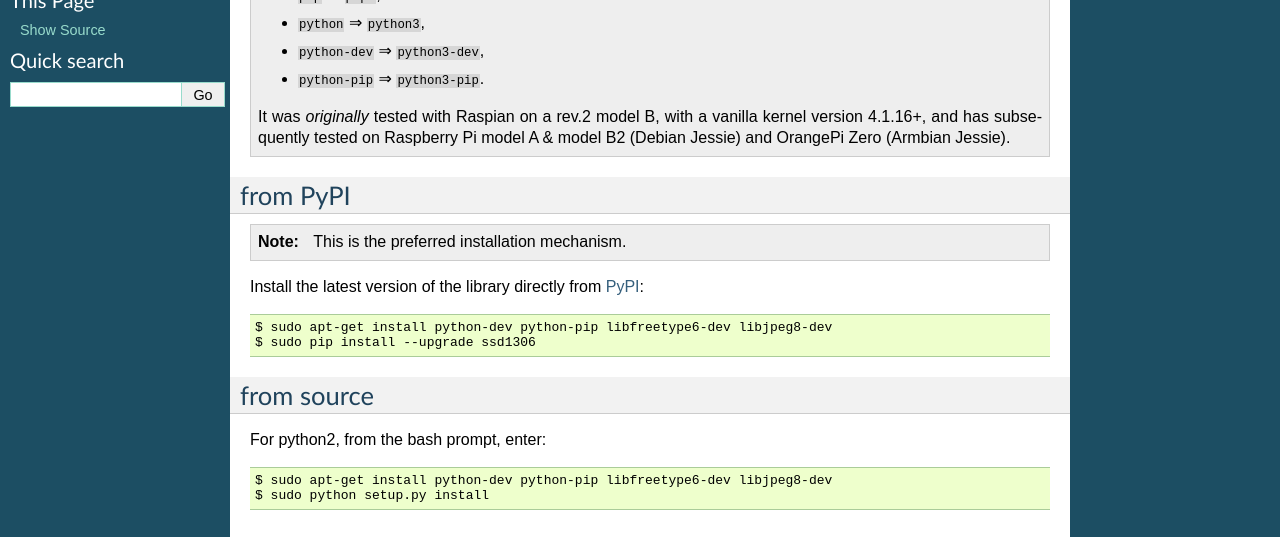
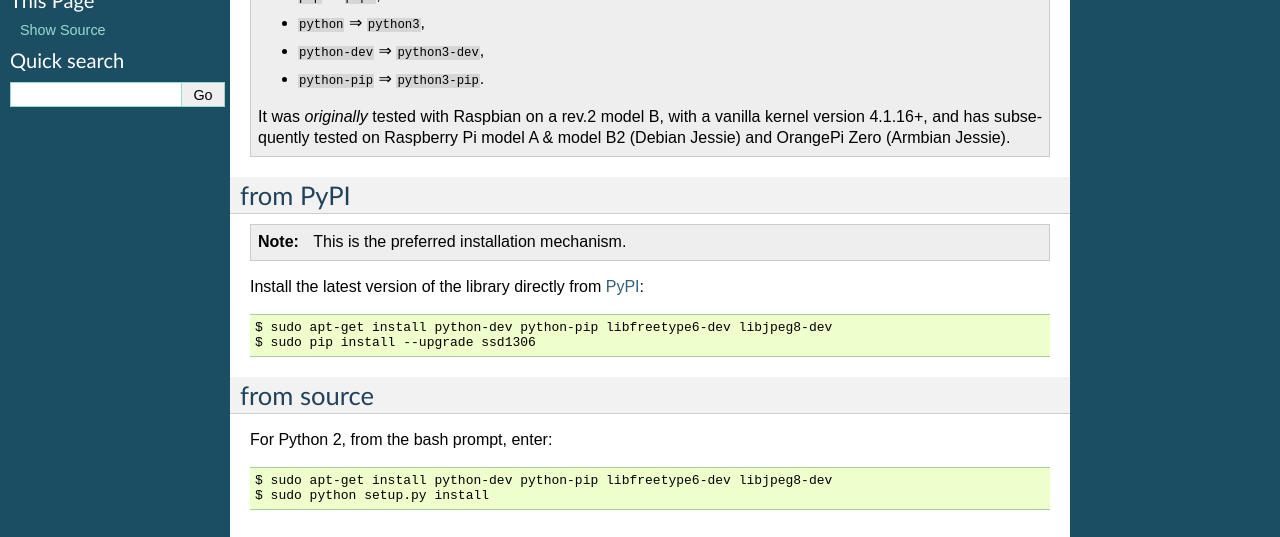
Before and after one commit to rm-hull/luma.oled, a Sphinx documentation site: the page built from doc/install.rst, in a window 1280 px wide. Shown: the part 250-787 px from the top of the page. Built offline with Sphinx 7.4.7, drawn with Linux system fonts in a browser that asks for light colours.

Commit message:
fix typo

```diff
--- a/doc/install.rst
+++ b/doc/install.rst
@@ -14,7 +14,7 @@ Installation
    * ``python-dev`` ⇒ ``python3-dev``,
    * ``python-pip`` ⇒ ``python3-pip``.
 
-   It was *originally* tested with Raspian on a rev.2 model B, with a vanilla
+   It was *originally* tested with Raspbian on a rev.2 model B, with a vanilla
    kernel version 4.1.16+, and has subsequently tested on Raspberry Pi model A
    & model B2 (Debian Jessie) and OrangePi Zero (Armbian Jessie).
 
@@ -30,7 +30,7 @@ Install the latest version of the library directly from
 
 from source
 ^^^^^^^^^^^
-For python2, from the bash prompt, enter::
+For Python 2, from the bash prompt, enter::
 
   $ sudo apt-get install python-dev python-pip libfreetype6-dev libjpeg8-dev
   $ sudo python setup.py install
```
